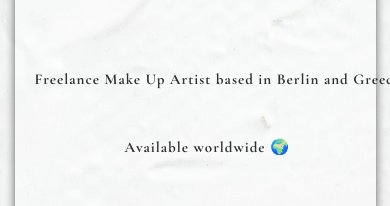
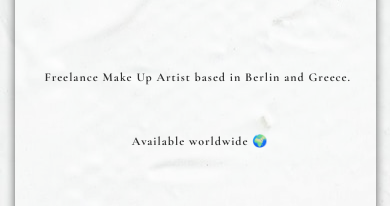
Before and after one commit to natko22/m-portofolio, a React (Create React App) app: page /about in a window 390 px wide. Shown: the part 465-671 px from the top of the page. Built offline with nearby package versions, Linux system fonts and the light colour scheme.

Commit message:
fix styled

```diff
--- a/src/App.css
+++ b/src/App.css
@@ -398,12 +398,13 @@ body .lg-backdrop {
   .name-title {
     display: none;
   }
+
   .gallery-container {
     display: flex;
     flex-wrap: wrap;
     justify-content: center;
     gap: 10px;
-    margin-left: 30px;
+    margin-left: 45px;
   }
 
   .gallery-container img {
@@ -469,13 +470,13 @@ body .lg-backdrop {
   }
 
   .aboutme-h3.first-line {
-    margin-left: -30px;
+    margin-left: -20px;
     margin-top: -50px;
   }
   .aboutme-h3 {
     margin-right: 50px;
     margin-top: 50px;
-    font-size: 15px;
+    font-size: 12px;
   }
   .aboutme-p {
     margin-left: -10px;
```
